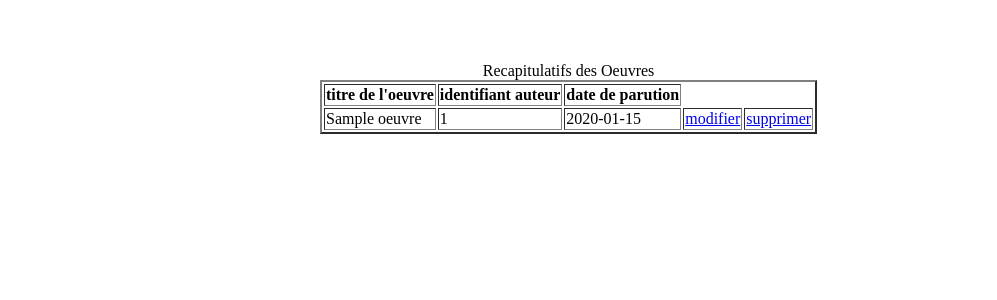
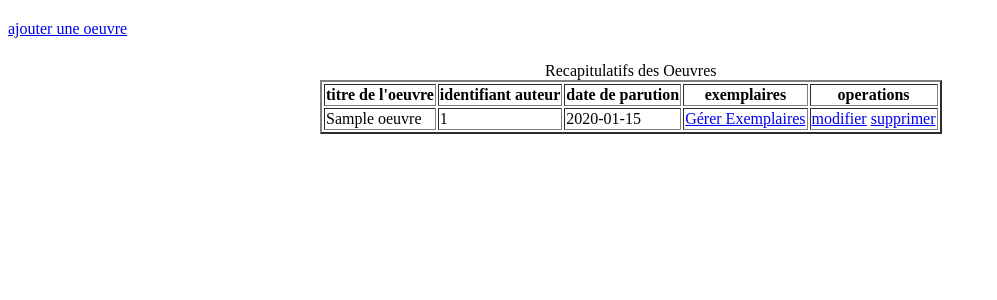
Before and after one commit to skwalala/bibliotheque-php, a PHP site: page /Oeuvre_show.php in a window 1280 px wide; the page is wider, and only the part inside the window is pictured. Shown: the part 58-358 px from the top of that part, without its empty margins (0-997 px from the left). Run offline with PHP 8.4, Linux system fonts and the light colour scheme; tables that the repository leaves empty hold one stand-in row (values such as "Sample post").

Commit message:
travail sur Oeuvre

```diff
--- a/Oeuvre_add.php
+++ b/Oeuvre_add.php
@@ -2,7 +2,7 @@
 include("index.php");
 include("connexion_bdd.php");
 
-if(isset($_POST["titre"]) AND isset($_POST["dateParution"]) AND isset([$_POST['idAuteur']))
+if(isset($_POST["titre"]) AND isset($_POST["dateParution"]) AND isset($_POST['idAuteur']))
 {
 
 	$donnees['titre']=$_POST['titre'];
--- a/Oeuvre_show.php
+++ b/Oeuvre_show.php
@@ -9,11 +9,14 @@
 $data = $oeuvres->fetchAll();
 
 ?>
+
+<a href="Oeuvre_add.php">ajouter une oeuvre</a>
+
 <div class="row">
 	<table border="2">
 		<caption>Recapitulatifs des Oeuvres</caption>
 			<thead>
-			<tr><th>titre de l'oeuvre</th><th>identifiant auteur</th><th>date de parution</th></tr>
+			<tr><th>titre de l'oeuvre</th><th>identifiant auteur</th><th>date de parution</th><th>exemplaires</th><th>operations</th></tr>
 			</thead>
 			<tbody>
 			<?php foreach ($data as $value): ?>
@@ -24,8 +27,9 @@
 					</td><td>
 						<?php echo $value['dateParution']; ?>
 					</td><td>
+						<a href="Exemplaire_show.php?idOeuvre=<?= $value['noOeuvre']; ?>">Gérer Exemplaires</a>
+					</td><td>
 						<a href="Oeuvre_edit.php?id=<?= $value['noOeuvre'];?>">modifier</a>
-					</td><td>
 						<a href="Oeuvre_edit.php?id=<?= $value['noOeuvre'];?>">supprimer</a>
 					</td>
 				</tr>
```
Also changed, not shown: Oeuvre_edit.php (added), 1 other file.
